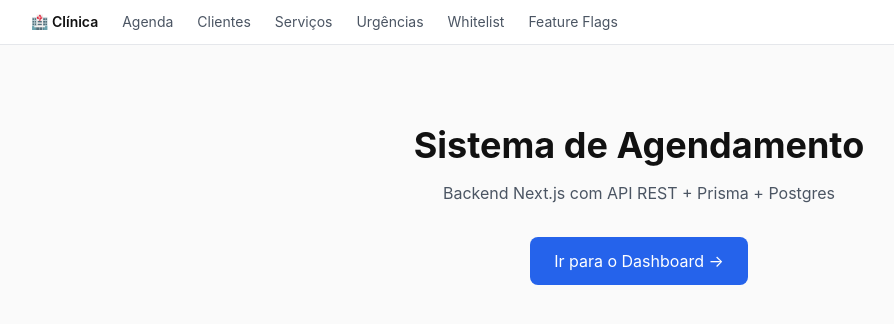
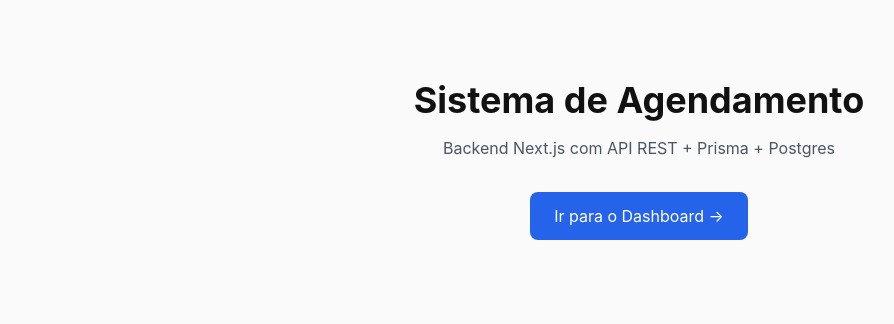
Before and after one commit to bcsgarcia/agendamento, a Next.js app: page / in a window 1280 px wide. Shown: the top 324 px of the page, without its empty margins (1-895 px from the left). Built offline with nearby package versions, Linux system fonts and the light colour scheme; no server answers.

Commit message:
ui(layout): esconde nav inteiro se nao logado
Antes: nav sempre mostra, so escondia email/sair quando user=null.
Agora: nav inteiro so renderiza quando user existe.

```diff
--- a/src/app/layout.tsx
+++ b/src/app/layout.tsx
@@ -11,6 +11,7 @@ export default async function RootLayout({ children }: { children: React.ReactNo
   return (
     <html lang="pt-BR">
       <body>
+        {user && (
           <nav className="bg-white border-b px-8 py-3 flex gap-6 text-sm items-center">
             <Link href="/admin" className="font-semibold">🏥 Clínica</Link>
             <Link href="/admin/agenda" className="text-gray-600 hover:text-gray-900">Agenda</Link>
@@ -20,7 +21,6 @@ export default async function RootLayout({ children }: { children: React.ReactNo
             <Link href="/admin/whitelist" className="text-gray-600 hover:text-gray-900">Whitelist</Link>
             <Link href="/admin/feature-flags" className="text-gray-600 hover:text-gray-900">Feature Flags</Link>
 
-          {user && (
             <div className="ml-auto flex items-center gap-3">
               <span className="text-xs text-gray-500">{user.email}</span>
               <form action="/api/auth/logout" method="post" className="inline">
@@ -32,8 +32,8 @@ export default async function RootLayout({ children }: { children: React.ReactNo
                 </button>
               </form>
             </div>
+          </nav>
         )}
-        </nav>
         {children}
       </body>
     </html>
```
Lines whose indentation alone changed are shown as unchanged.
